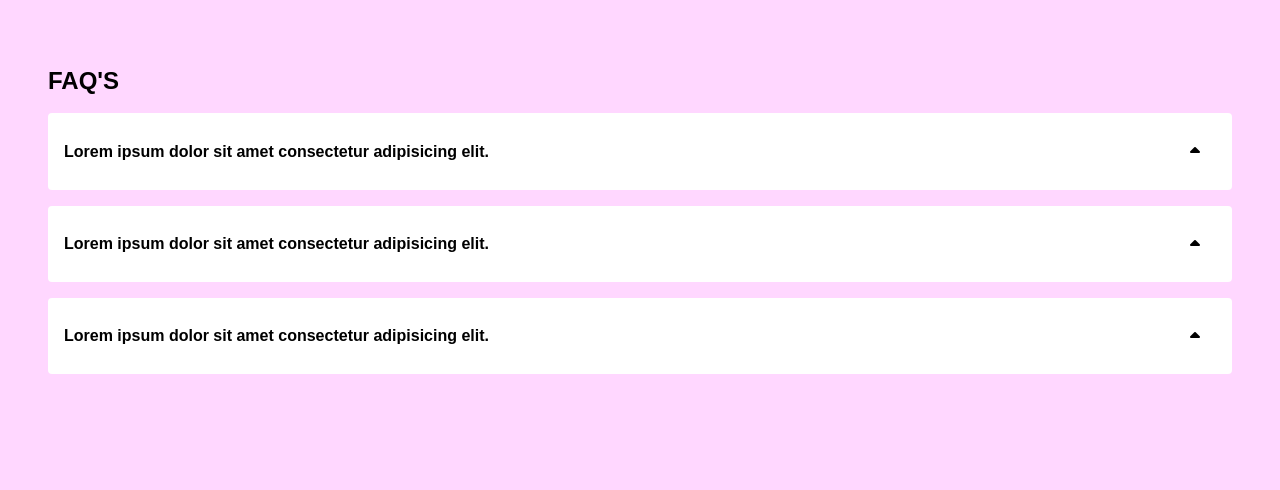
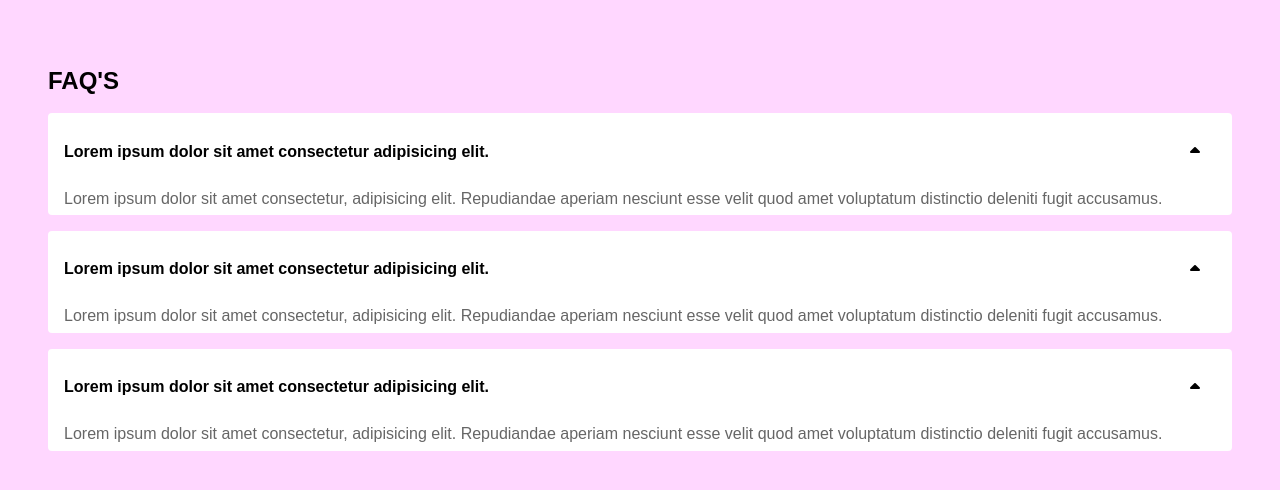
Before and after one commit to farmanmohd124/Mini-accordian-Project, a plain HTML site: page Accordian/index.html in a window 1280 px wide. Drawn offline with Linux system fonts and the light colour scheme.

Commit message:
contorlling it by js

```diff
--- a/Accordian/index.css
+++ b/Accordian/index.css
@@ -25,7 +25,7 @@ body{
 }
 .answer{
     color: #666;
-    max-height: 0;
+
     overflow: hidden;
     transition: max-height 0.2s;
 }
```
